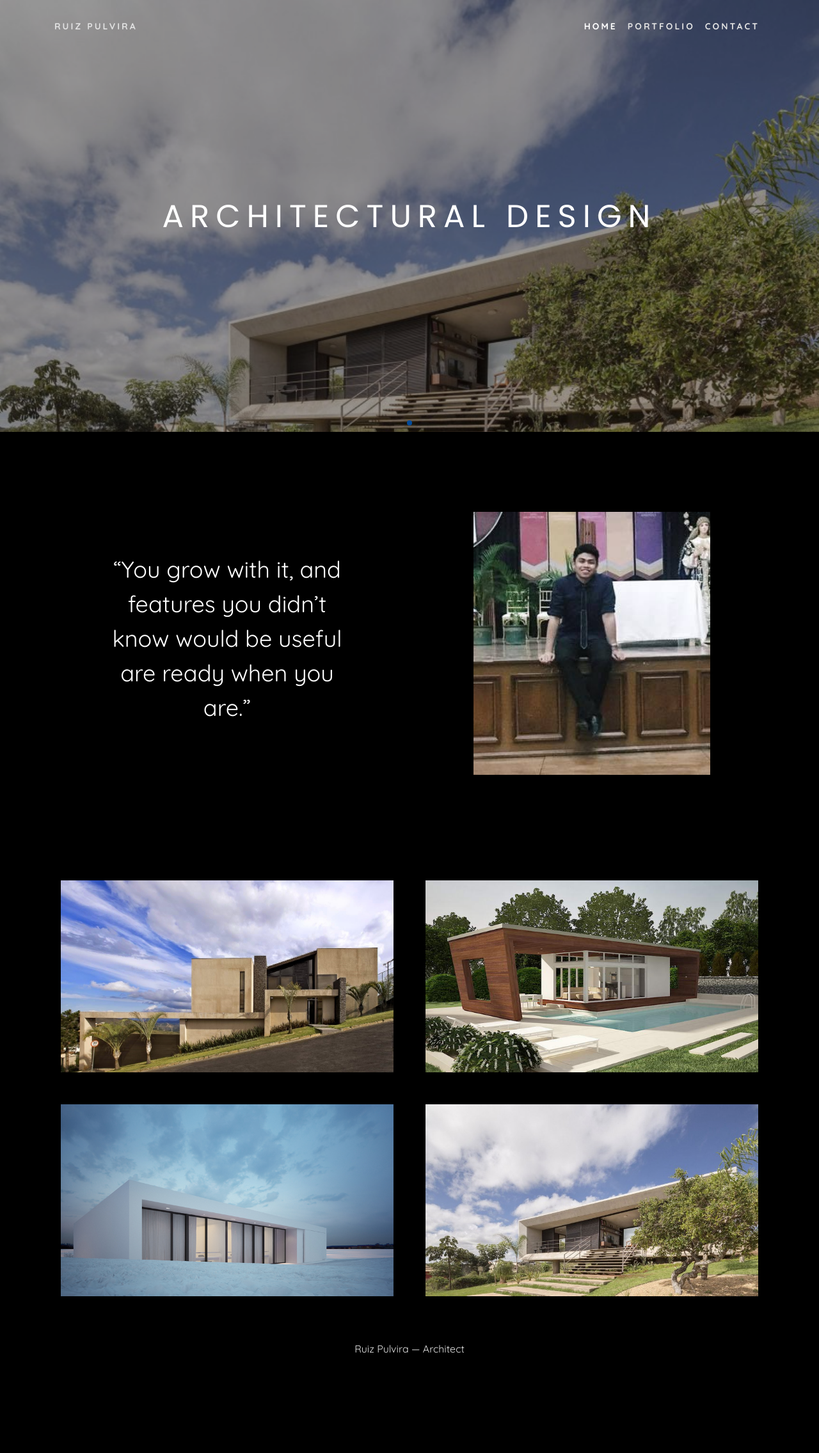
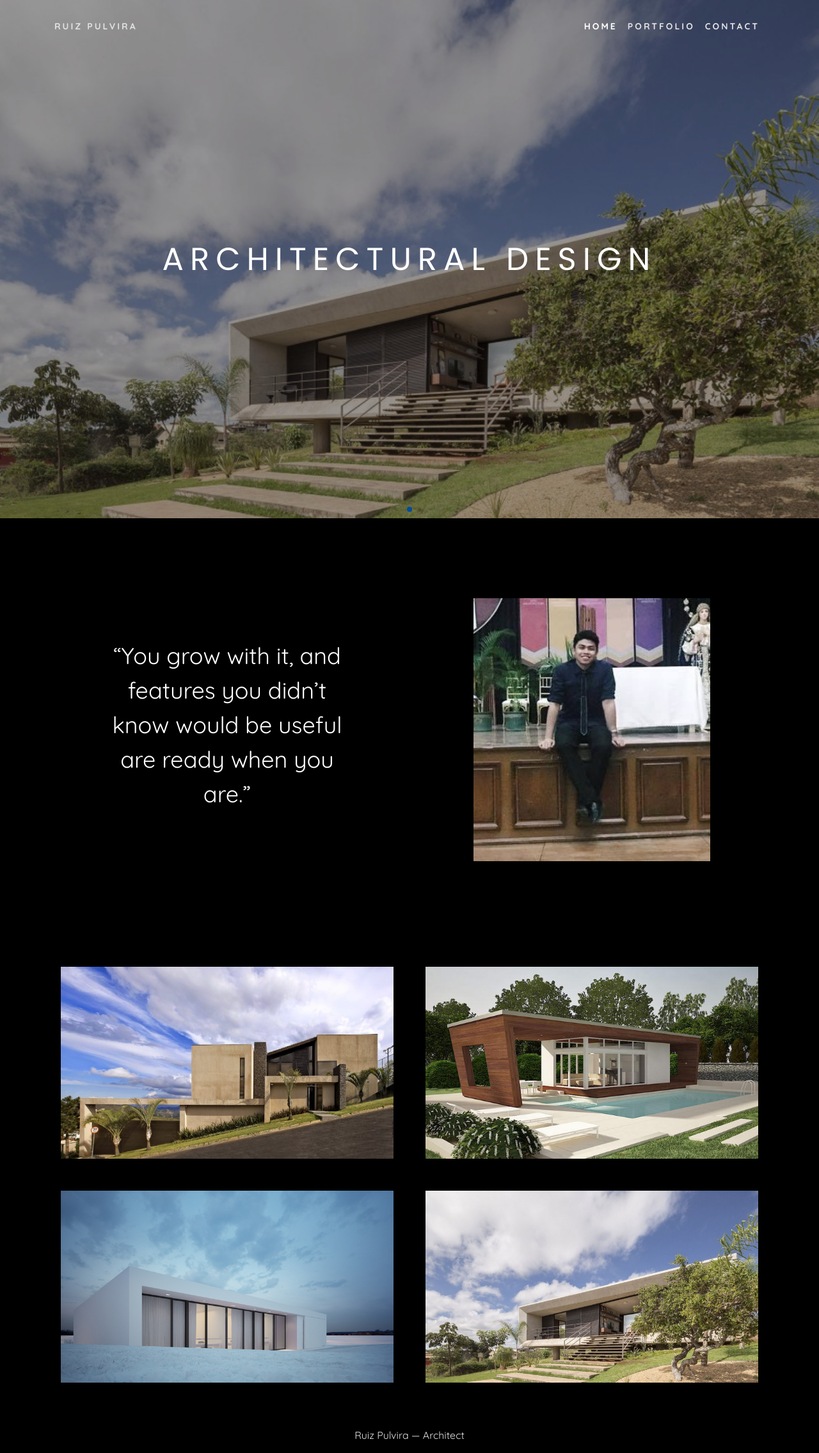
Before and after one commit to ruizpulvira/ruizpulvira.github.io, a Jekyll site: the page built from index.html, in a window 1280 px wide. Shown: the whole page at 64% size. Built offline with Jekyll 4.4.1, drawn with Linux system fonts in a browser that asks for light colours; nearby versions of some CDN libraries; before the commit the page ends 2136 px from its top, so only the background shows below that.

Commit message:
new code

```diff
--- a/_sass/components/sliders.scss
+++ b/_sass/components/sliders.scss
@@ -27,12 +27,15 @@
 	}
 
 	.swiper-slide {
-		height: 75vh;
+		min-height: calc(100vh - 10vh);
+		height: 100%;
+		max-height: 80vh;
 		overflow: hidden;
 
 		img {
 			width: 100%;
 			height: auto;
+			background-repeat: no-repeat;
 		}
 	}
 }
```
